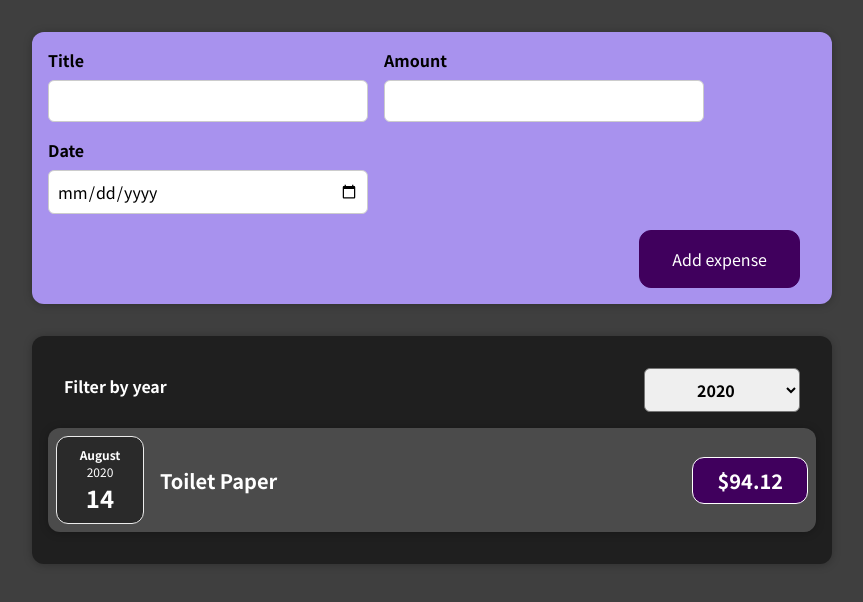
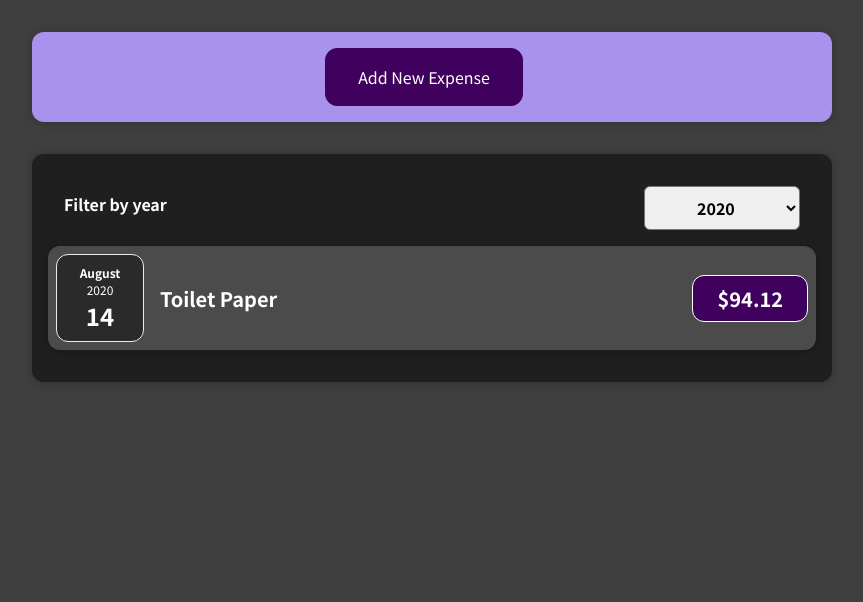
Before and after one commit to RaulHinojosa24/react-complete-guide, a React (Create React App) app: page / in a window 1280 px wide. Shown: the top 602 px of the page, without its empty margins (208-1071 px from the left). Built offline with nearby package versions, Linux system fonts and the light colour scheme.

Commit message:
Assignment 4: Time to Practice: Conditional Content

```diff
--- a/src/components/NexExpense/ExpenseForm.js
+++ b/src/components/NexExpense/ExpenseForm.js
@@ -113,6 +113,9 @@
         </div>
       </div>
       <div className="new-expense__actions">
+        <button type="button" onClick={props.onCancel}>
+          Cancel
+        </button>
         <button type="submit">Add expense</button>
       </div>
     </form>
--- a/src/components/NexExpense/NewExpense.js
+++ b/src/components/NexExpense/NewExpense.js
@@ -1,9 +1,11 @@
-import React from "react";
+import React, { useState } from "react";
 import ExpenseForm from "./ExpenseForm";
 
 import "./NewExpense.css";
 
 const NewExpense = (props) => {
+  const [isEditing, setIsEditing] = useState(false);
+
   const saveExpenseDataHandler = (enteredExpenseData) => {
     const expenseData = {
       ...enteredExpenseData,
@@ -11,11 +13,23 @@
     };
 
     props.onAddExpense(expenseData);
+    setIsEditing(false);
   };
+
+  const startEditingHander = () => setIsEditing(true);
+  const stopEditingHander = () => setIsEditing(false);
 
   return (
     <div className="new-expense">
-      <ExpenseForm onSaveExpenseData={saveExpenseDataHandler} />
+      {!isEditing && (
+        <button onClick={startEditingHander}>Add New Expense</button>
+      )}
+      {isEditing && (
+        <ExpenseForm
+          onSaveExpenseData={saveExpenseDataHandler}
+          onCancel={stopEditingHander}
+        />
+      )}
     </div>
   );
 };
```
Also changed, not shown: 1 other file (tests, documents, lock files or other folders).
